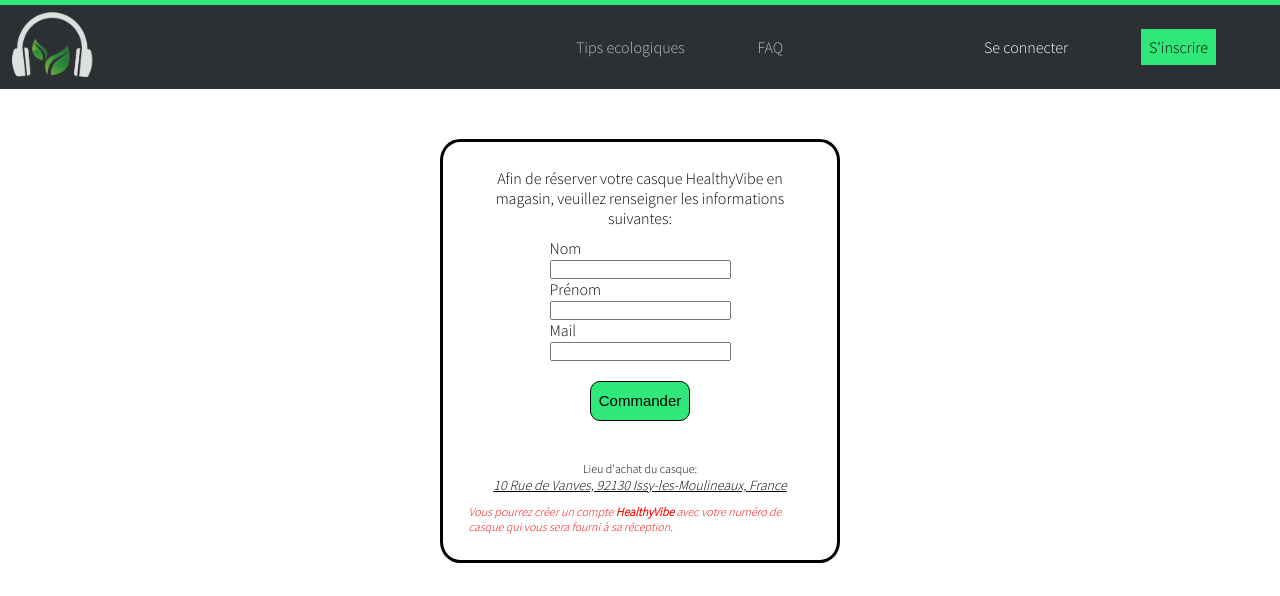
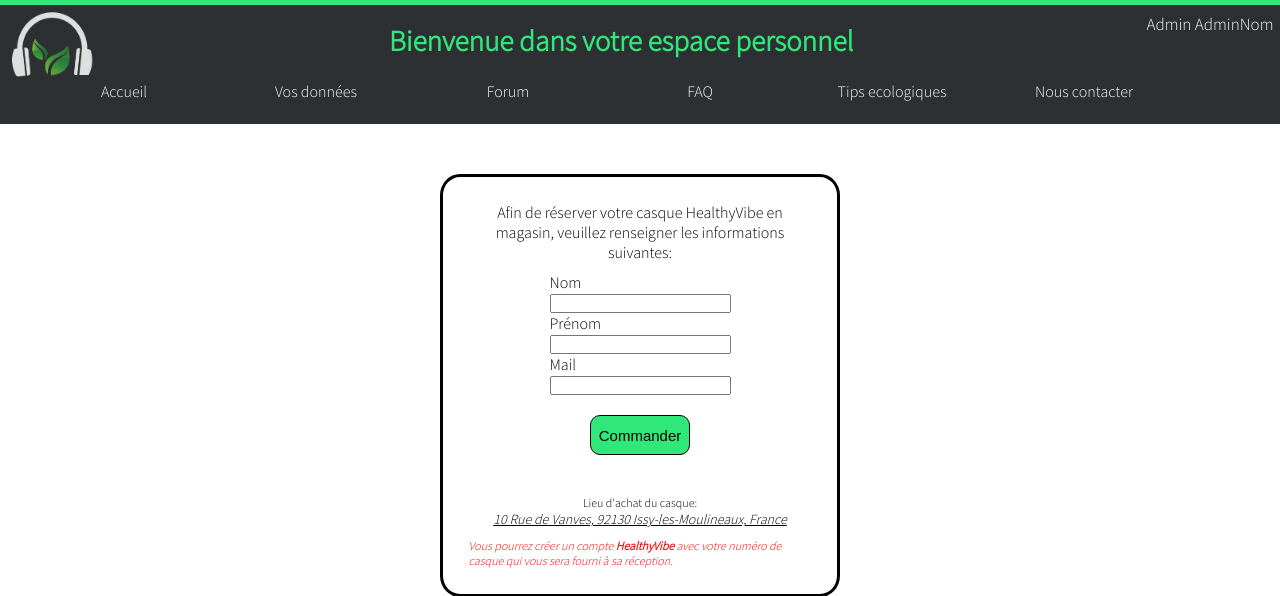
Before and after one commit to BenjaminBrehier/HealthyVibe, a PHP site: page /acheter.php in a window 1280 px wide. Shown: the top 596 px of the page. Run offline with PHP 8.4, Linux system fonts and the light colour scheme; a user stored in the database is signed in.

Commit message:
Header Page Acheter + lien adminPanel

```diff
--- a/acheter.php
+++ b/acheter.php
@@ -1,3 +1,6 @@
+<?php
+session_start();
+?>
 <!DOCTYPE html>
 <html>
 
@@ -8,16 +11,13 @@
     <script src="res/js/script.js"></script>
 </head>
 
-<header>
-        <div id="ligneVerte"></div>
-        <img src="./res/img/logo.png" alt="Logo de HealthyVibe">
-        <nav>
-            <a href="./tipsEcologiques.php">Tips ecologiques</a>
-            <a href="./FAQ.php">FAQ</a>
-            <a href="./connexion.php" id="co">Se connecter</a>
-            <a href="./inscription.php" id="inscrire">S'inscrire</a>
-        </nav>
-</header>
+<?php
+    if (isset($_SESSION['id'])) {
+        include './res/php/header.php';
+    } else {
+        include './res/php/headerVisiteur.php';
+    }
+    ?>
 
 <body>
     <div id='boxAchat'>
@@ -36,7 +36,7 @@
                     <input type='mail'>
                 </div>
 
-                <input type='button' value='Commander' id='boutton'>
+                <input type='submit' value='Commander' id='boutton'>
             </form>
             <p id='lieu'>Lieu d'achat du casque: <Address>10 Rue de Vanves, 92130 Issy-les-Moulineaux, France</address> </p>
             <p id='indication'>Vous pourrez créer un compte <strong>HealthyVibe</strong> avec votre numéro de casque qui vous sera fourni à sa réception.</p>
--- a/res/css/acheter.css
+++ b/res/css/acheter.css
@@ -12,51 +12,6 @@
 
   body {
     font-family: 'Source sans Pro', sans-serif;
-  }
-
-  header {
-    width: 100%;
-    height: 50%;
-    background-color: #2C3033;
-    display: flex;
-    flex-direction: row;
-    flex-wrap: wrap;
-    align-items: center;
-  }
-
-  header #ligneVerte {
-    width: 100%;
-    height: 5px;
-    background-color: #30E87A;
-  }
-
-  header img {
-    width: 8%;
-  }
-
-  header nav {
-    display: flex;
-    flex-direction: row;
-    flex-wrap: wrap;
-    width: 50vw;
-    margin-left: 37vw;
-    justify-content: space-between;
-    align-items: center;
-  }
-
-  header nav a {
-    color: rgba(255, 255, 255, 0.71);
-  }
-
-  header nav #co {
-    margin-left: 10vw;
-    color:white
-  }
-
-  header nav #inscrire {
-    background-color: #30E87A;
-    color: black;
-    padding: 0.5em;
   }
 
 /*Page d'achat*/
--- a/res/php/header.php
+++ b/res/php/header.php
@@ -12,6 +12,13 @@
                 <li><a href="#"><?php echo $_SESSION['prenom'].' '.$_SESSION['nom']?></a>
                     <ul class="sous-menu">
                         <a href="./profil.php"><li>Profil</li></a>
+                        <?php
+                        if ($_SESSION['role']) {
+                            ?>
+                            <a href="./adminPanel.php"><li>Panel Admin</li></a>
+                            <?php
+                        }
+                        ?>
                         <a href="./res/php/disconnect.php"><li>Se déconnecter</li></a>
                     </ul>
                 </li>
```
Also changed, not shown: adminPanel.php (added, +67 -0 lines), adminPannel.php (deleted, +0 -51 lines).
